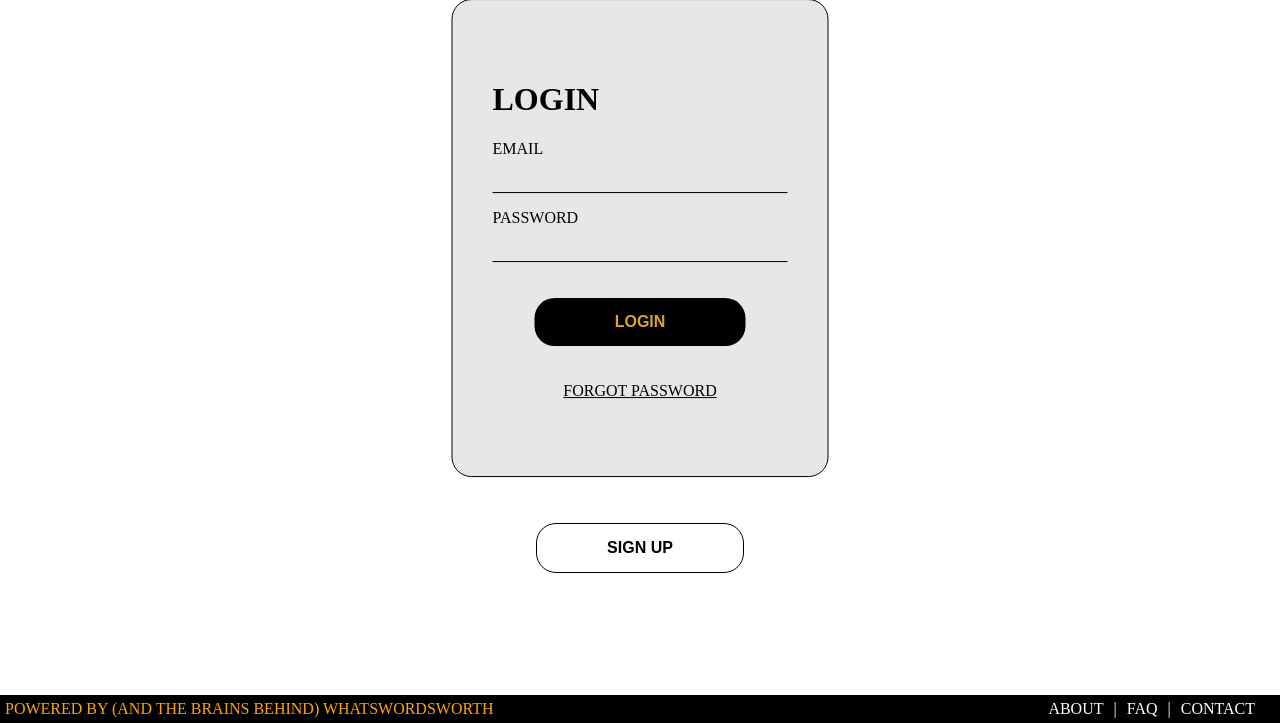
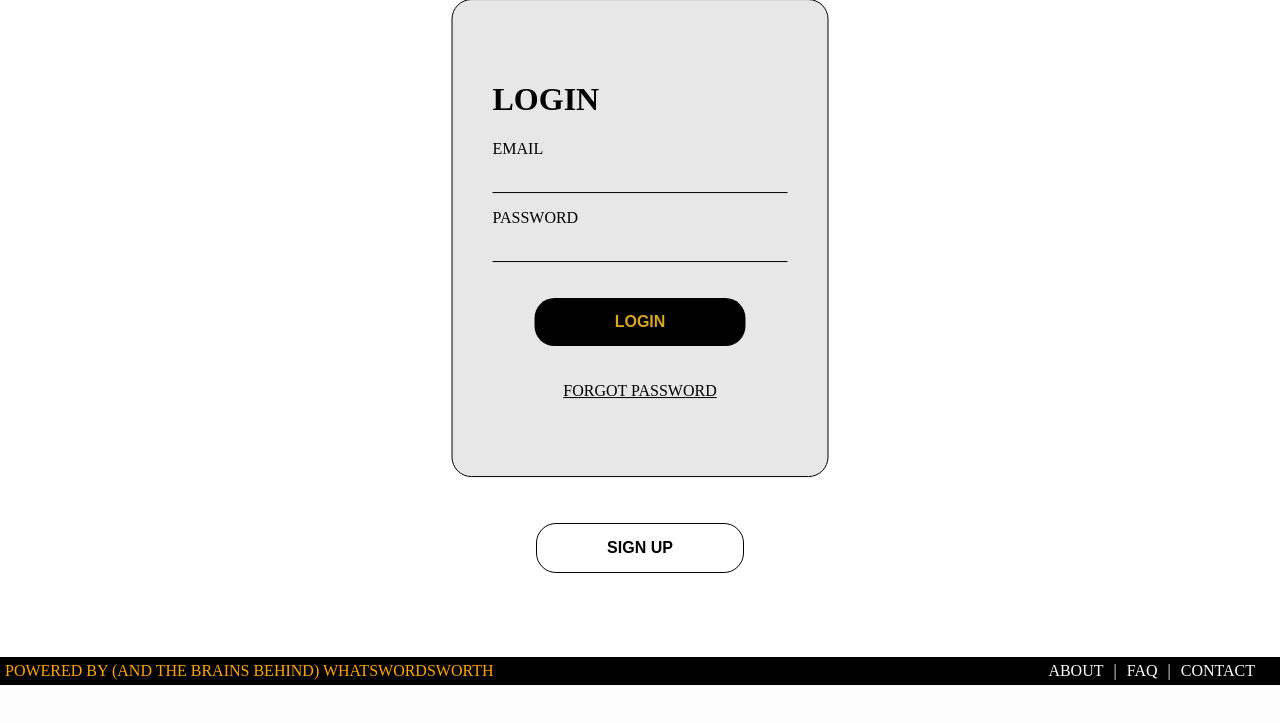
Before and after one commit to Hungr-yy/DaedaleanProj, a Django app: page /login in a window 1280 px wide. Shown: the part 155-878 px from the top of the page. After the commit the page ends 840 px from the top, so only its background shows below. Run offline with Django 4.2, Linux system fonts and the light colour scheme.

Commit message:
Update login.html

```diff
--- a/templates/login.html
+++ b/templates/login.html
@@ -31,7 +31,7 @@
         .sub_box {
             padding: 20px;
             border-radius: 10px;
-            margin-bottom: 8%;
+            margin-bottom: 5%;
             text-align: center;
         }
 
@@ -190,7 +190,7 @@
                 <br><br><br>
                 <input class="submit_button" type="submit" value="LOGIN" />
                 <br><br><br>
-                <a class="passwordreset" align="center" href="passwordreset" target="_blank">FORGOT PASSWORD</span>
+                <a class="passwordreset" align="center" href="passwordreset" target="_blank">FORGOT PASSWORD</a>
             </form>
 
             {% for message in messages %}
```
